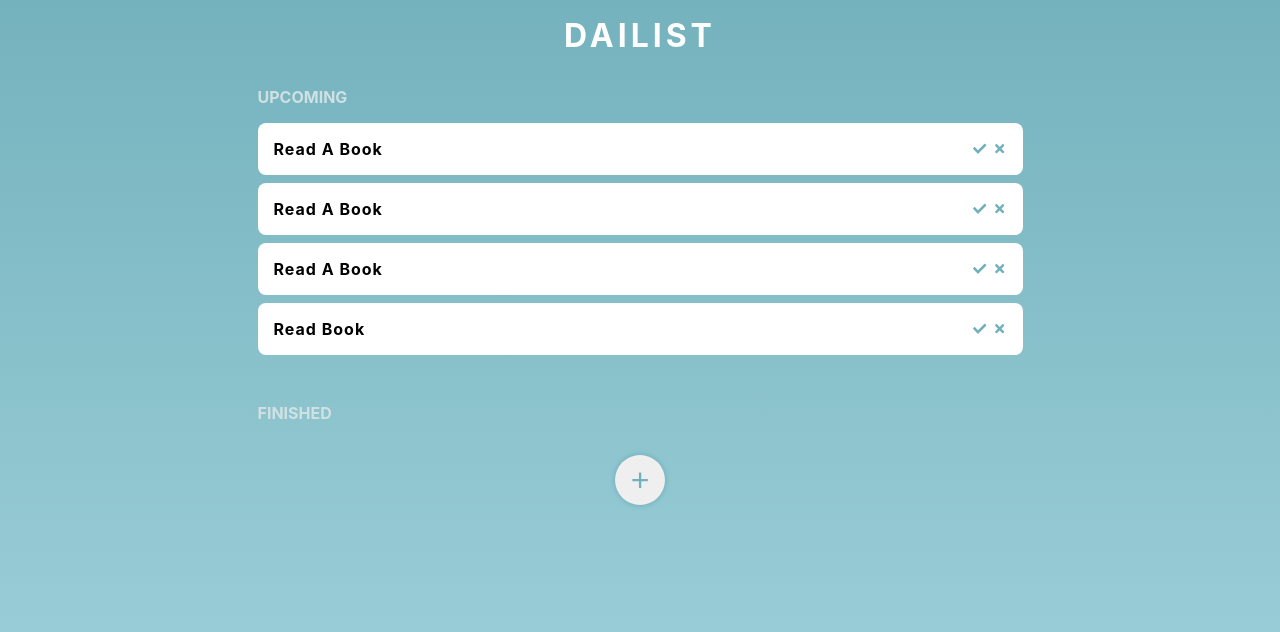
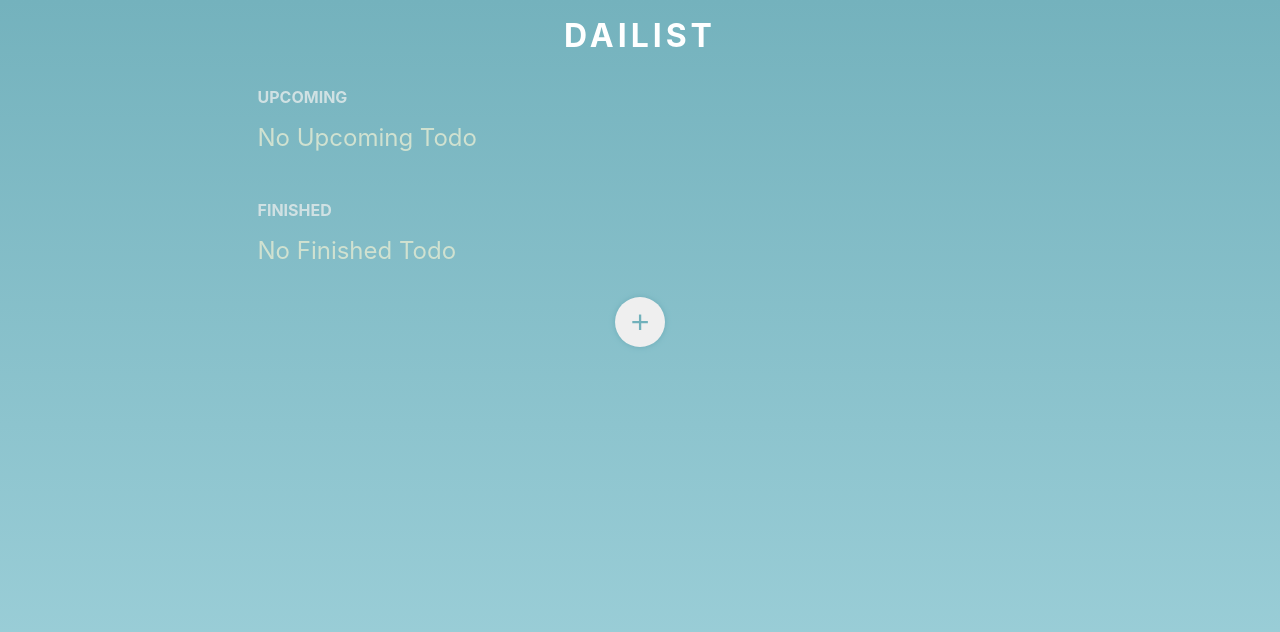
Before and after one commit to c-blaq/todo-list, a React (Create React App) app: page / in a window 1280 px wide. Shown: the top 632 px of the page. Built offline with nearby package versions, Linux system fonts and the light colour scheme.

Commit message:
saving to local storage

```diff
--- a/src/App.js
+++ b/src/App.js
@@ -1,37 +1,47 @@
 import "./App.css";
-import { useState } from "react";
+import { useEffect, useState } from "react";
 import { Header } from "./components/Header";
 import { UpcomingList } from "./components/UpcomingList";
 import { FinishedLists } from "./components/FinishedLists";
 import { Button } from "./components/Button";
 import { AddList } from "./components/AddList";
-import { unstable_renderSubtreeIntoContainer } from "react-dom";
 
 function App() {
-  const [todoLists, setTodoLists] = useState([
-    {
-      id: 1,
-      todo: "Read a book",
-    },
-    {
-      id: 2,
-      todo: "Read a book",
-    },
-    {
-      id: 3,
-      todo: "Read a book",
-    },
-    {
-      id: 4,
-      todo: "Read book",
-    },
-  ]);
-  const [finishedTodo, setFinishedTodo] = useState([]);
+  // getting upcoming items from LS
+  const getUpcomingItemFromLS = () => {
+    let upcomingItems = localStorage.getItem("upcomingLists");
+    return upcomingItems ? JSON.parse(upcomingItems) : [];
+  };
+
+  const getFinishedItemFromLS = () => {
+    let finishedItems = localStorage.getItem("finishedLists");
+    return finishedItems ? JSON.parse(finishedItems) : [];
+  };
+
+  const [todoLists, setTodoLists] = useState(getUpcomingItemFromLS());
+  const [finishedTodo, setFinishedTodo] = useState(getFinishedItemFromLS());
+
+  // saving to upcoming to Local Storage LS
+  useEffect(() => {
+    return localStorage.setItem("upcomingLists", JSON.stringify(todoLists));
+  }, [todoLists]);
+
+  // saving to upcoming to Local Storage LS
+  useEffect(() => {
+    return localStorage.setItem("finishedLists", JSON.stringify(finishedTodo));
+  }, [finishedTodo]);
 
   // Add a new todo
   const addTodo = (todo) => {
-    const newTodo = { id: Math.floor(Math.random() * 100000) + 1, todo };
-    setTodoLists([newTodo, ...todoLists]);
+    const newTodo = {
+      id: Math.floor(Math.random() * 100000) + 1,
+      todo,
+      counter:
+        todoLists.length > 8
+          ? todoLists.length + 1
+          : `0${todoLists.length + 1}`,
+    };
+    setTodoLists([...todoLists, newTodo]);
   };
 
   // A function to filter the todo lists- returns the given id
@@ -49,7 +59,7 @@
     const fTodo = filterTodo(id);
     const newUpcoming = filterTodoId(id);
 
-    setFinishedTodo([fTodo[0], ...finishedTodo]);
+    setFinishedTodo([...finishedTodo, fTodo[0]]);
     setTodoLists(newUpcoming);
   };
 
--- a/src/components/FinishedLists.jsx
+++ b/src/components/FinishedLists.jsx
@@ -1,5 +1,5 @@
 import React from "react";
-import { FaCheck, FaTimes } from "react-icons/fa";
+import { FaTimes } from "react-icons/fa";
 
 export const FinishedLists = ({ lists, onRemove, text }) => {
   return (
@@ -7,13 +7,11 @@
       <h2 className="list-title">Finished</h2>
       <p className="para">{text}</p>
       <ul>
-        {lists.map(({ todo, id }) => (
+        {lists.map(({ todo, id, counter }) => (
           <li key={id} className="list-items finished-list-items">
-            {todo}
+            {counter}. {todo}
             <span className="icons">
-              <button className="btn">
-                <FaCheck />
-              </button>
+              <button className="btn"></button>
               <button className="btn">
                 <FaTimes onClick={() => onRemove(id)} />
               </button>
--- a/src/components/UpcomingList.jsx
+++ b/src/components/UpcomingList.jsx
@@ -7,10 +7,9 @@
       <h2 className="list-title">Upcoming</h2>
       <p className="para">{text}</p>
       <ul>
-        {lists.map(({ todo, id }) => (
+        {lists.map(({ todo, id, counter }) => (
           <li key={id} className="list-items upcoming-list-items">
-            {todo}
-
+            {counter}. {todo}
             <span className="icons">
               <button className="btn">
                 <FaCheck onClick={() => handleFinish(id)} />
```
